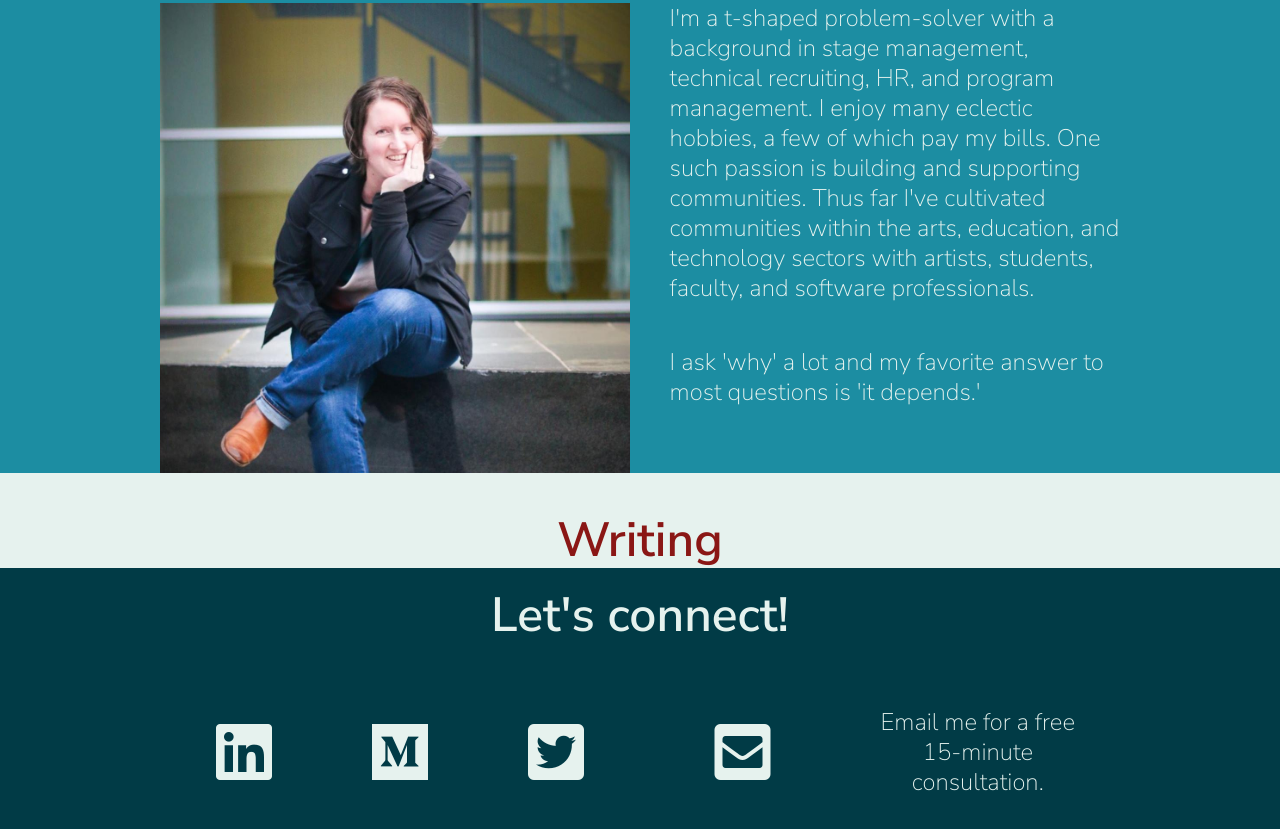
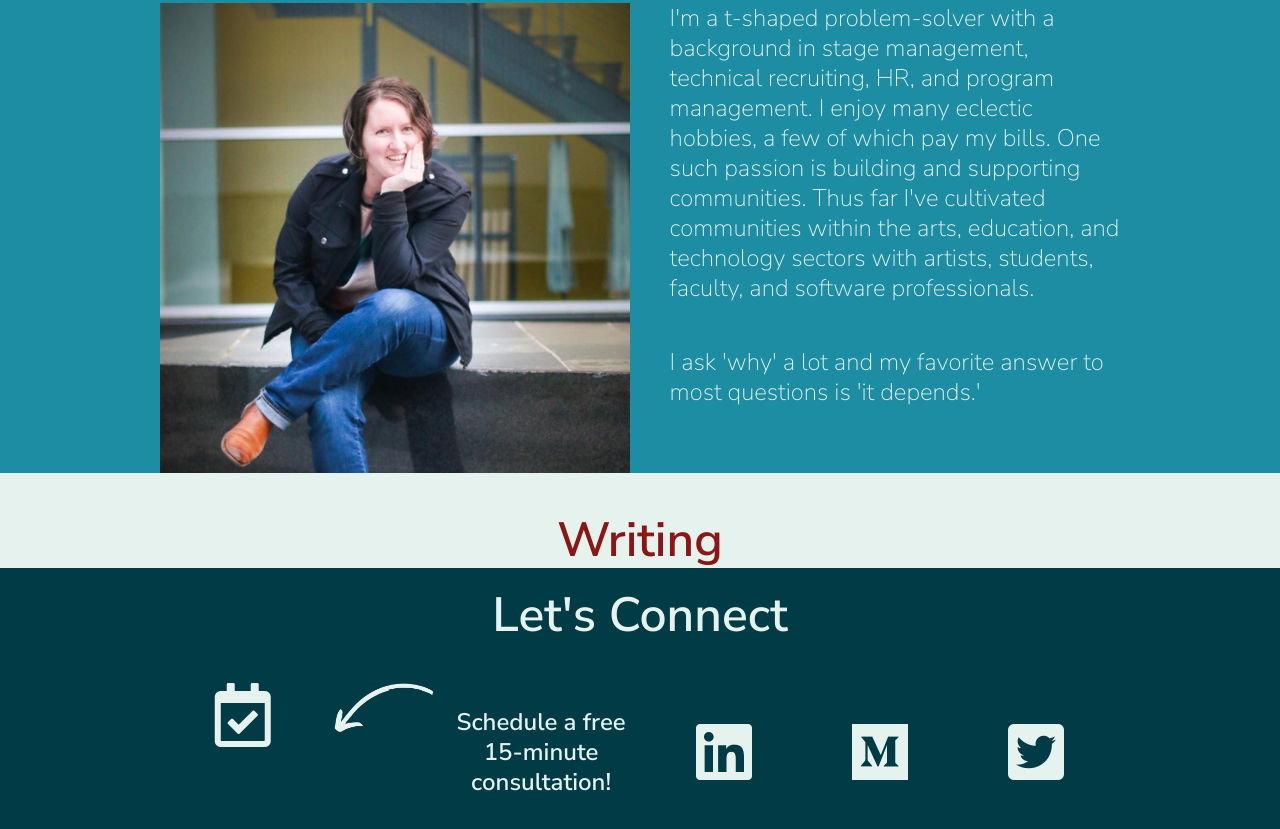
Before and after one commit to sheeshalicia/laneDNU, a website built with Parcel: page lane-site-files/index.html in a window 1280 px wide. Shown: the part 1983-2812 px from the top of the page. Built offline with nearby package versions, Linux system fonts and the light colour scheme; a script that the page names is missing.

Commit message:
Optimized hero and added arrow and calendly to footer

```diff
--- a/lane-site-files/css/main.css
+++ b/lane-site-files/css/main.css
@@ -148,7 +148,7 @@ footer{
 
 footer {
   text-align: center;
-  flex-direction: row wrap;
+  flex-flow: row wrap;
 }
 
 footer .content-wrapper{
@@ -164,28 +164,38 @@ footer .contact{
 
 footer .social-icons{
   display: flex;
-  justify-content: space-around;
+  justify-content: space-between;
   flex-flow: row wrap;
   width: 90%;
 }
 
-footer .social-icons i, footer .email i{
+footer .social-icons i{
   color: #e6f2ee;
   font-size: 3em;
   line-height: 2em;
 }
 
-footer .email{
+footer .calendly i{
+  color: #e6f2ee;
+  font-size: 4em;
+  padding-top: 50px;
+}
+
+footer .calendly{
   display: flex;
   flex-flow: row wrap;
-  justify-content: space-around;
-  align-items: center;
+  justify-content: space-between;
+  align-items: flex-start;
   width: 90%;
 }
 
-footer .email p{
-  width: 50%;
+footer .calendly p{
+  width: 40%;
   color: #e6f2ee;
+}
+
+footer .calendly img{
+  width: 100px;
 }
 
 footer h2{
@@ -448,7 +458,7 @@ footer .contact{
   align-items: center;
 }
 
-footer .email{
+footer .calendly{
   width: 49%;
 }
 
@@ -537,7 +547,7 @@ header .hero {
 }
 
 
-footer .social-icons i, footer .email i{
+footer .social-icons i, footer .calendly i{
   padding: 0 50px;
   font-size: 4em;
 }
--- a/lane-site-files/index.html
+++ b/lane-site-files/index.html
@@ -97,17 +97,16 @@
 
 <footer>
   <div class="content-wrapper">
-      <h2> Let's connect!</h2>
+      <h2> Let's Connect</h2>
     <div class="contact">
+    <div class="calendly">
+      <a href="https://calendly.com/kristalane/15min" target="_blank"><i class="far fa-calendar-check"></a></i><img src="icons/lane-curved-arrow.png" alt="arrow"><p><strong>Schedule a free 15-minute consultation!</strong></p>
+    </div><!--end calendly-->
     <div class="social-icons">
       <a href="https://www.linkedin.com/in/krista-lane/" target="_blank"><i class="fab fa-linkedin"></i></a>
       <a href="https://medium.com/@kristalane/about" target="_blank"><i class="fab fa-medium"></i></a>
       <a href="https://twitter.com/keeterooni" target="_blank"><i class="fab fa-twitter-square"></i></a>
       </div><!--end social-icons-->
-
-      <div class="email">
-      <a href="mailto:kristalane@gmail.com" target="_blank"><i class="fas fa-envelope-square"></i></a><p>Email me for a free 15-minute consultation.</p>
-    </div><!--end email-->
   </div><!--end contact-->
 </div><!--end content-wrapper-->
 </footer>
```
Also changed, not shown: lane-site-files/icons/lane-curved-arrow.png (added).
